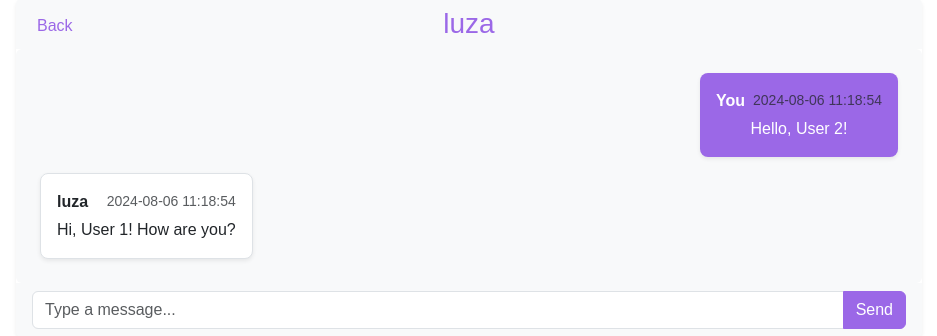
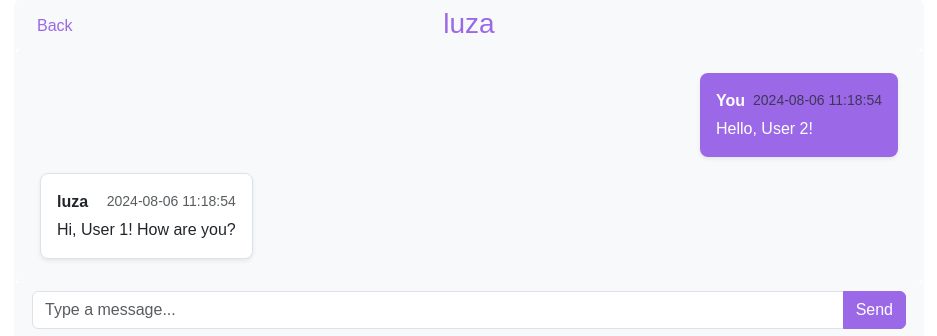
Before and after one commit to sandry24/Echo, a Flask app: page /messages/1 in a window 1280 px wide. Shown: the part 173-509 px from the top of the page, without its empty margins (171-1108 px from the left). Run offline with Flask 3, Linux system fonts and the light colour scheme; a user stored in the database is signed in; some libraries are stand-ins or nearby versions; some web fonts are replaced.

Commit message:
Add text breaking and text wrapping

```diff
--- a/templates/conversation.html
+++ b/templates/conversation.html
@@ -25,7 +25,7 @@
                                 {% if message['username'] == session['username'] %}
                                     <!-- User's own messages -->
                                     <div class="d-flex justify-content-end">
-                                        <div class="bg-purple text-white p-3 rounded-3 shadow-sm">
+                                        <div class="bg-purple text-white p-3 rounded-3 shadow-sm text-break text-start">
                                             <div class="d-flex justify-content-between align-items-center">
                                                 <strong>You</strong>
                                                 <small class="text-muted ms-2">{{ message['created_at'] }}</small>
@@ -36,7 +36,7 @@
                                 {% else %}
                                     <!-- Other user's messages -->
                                     <div class="d-flex justify-content-start">
-                                        <div class="bg-white border p-3 rounded-3 shadow-sm">
+                                        <div class="bg-white border p-3 rounded-3 shadow-sm text-break text-start">
                                             <div class="d-flex justify-content-between align-items-center">
                                                 <strong>{{ message['username'] }}</strong>
                                                 <small class="text-muted ms-2">{{ message['created_at'] }}</small>
@@ -62,7 +62,6 @@
     </div>
 {% endblock %}
 
-
 {% block scripts %}
     <script>
         // Function to scroll to the bottom of the message container
--- a/templates/messages.html
+++ b/templates/messages.html
@@ -13,7 +13,7 @@
                     </a>
                     <span class="text-muted position-relative float-end">{{ conversation['last_message_time'] }}</span>
                     <br>
-                    <div class="mt-2 text-muted position-relative text-center">
+                    <div class="mt-2 text-muted position-relative text-center text-truncate" style="max-width: 100%;">
                         {{ conversation['last_message'] }}
                     </div>
                 </li>
--- a/templates/search_results.html
+++ b/templates/search_results.html
@@ -15,7 +15,9 @@
                             {{ user.username }}
                         </a>
                     </h5>
-                    <h6>{{ user.bio or 'No bio provided'}}</h6>
+                    <h6 class="text-truncate" style="max-width: 100%;">
+                        {{ user.bio or 'No bio provided' }}
+                    </h6>
                 </li>
             {% endfor %}
         </ul>
```
Also changed, not shown: echo.db.
